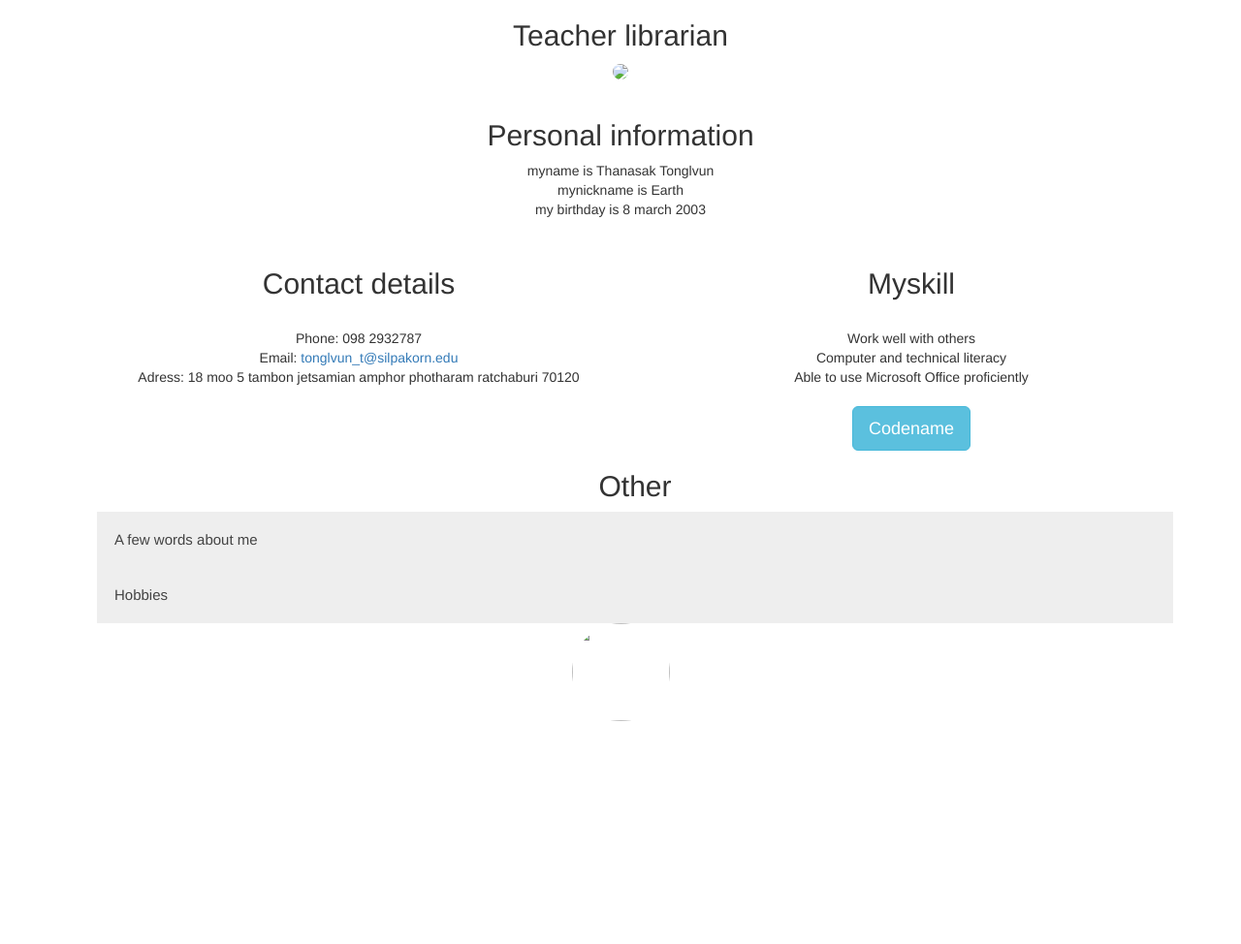
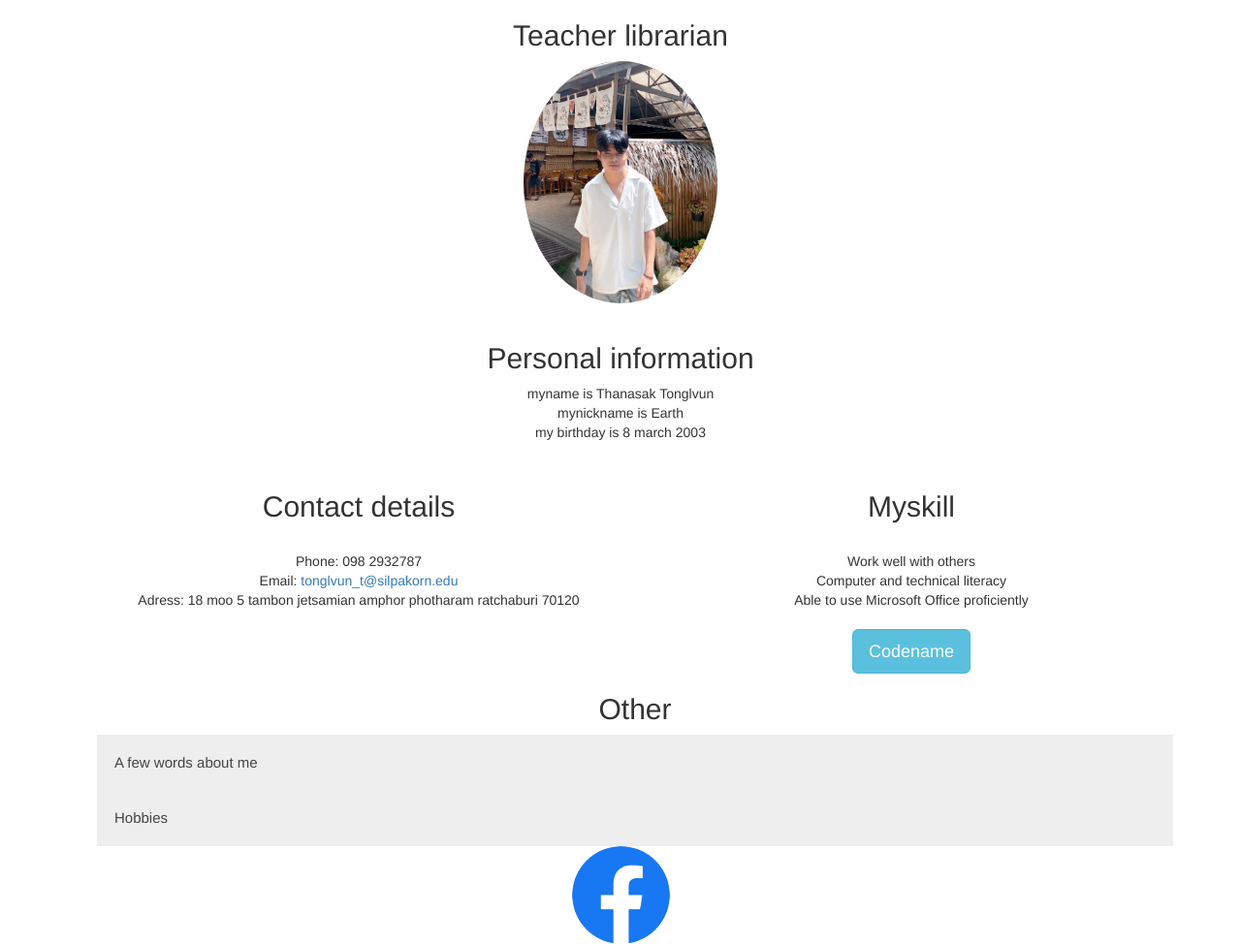
Before and after one commit to Thanasakzz/resume, a plain HTML site: page index.html in a window 1280 px wide. Shown: the whole page at 97% size. Before the commit the page ends 800 px from the top, so only its background shows below. Drawn offline with nearby package versions, Linux system fonts and the light colour scheme; files that its build step writes are made by us from their sources.

Commit message:
Update index.html

```diff
--- a/index.html
+++ b/index.html
@@ -47,7 +47,7 @@ img {
       <center align="" text="">
         <h2> Teacher librarian</h2>
       </center>
-      <center><img src="images/Thanasak.jpg" style="width:200px"></center>
+      <center><img src="Thanasak.jpg" style="width:200px"></center>
       <center><br>
         <h2> Personal information </h2>
         <p> myname is Thanasak Tonglvun <br>
@@ -129,7 +129,7 @@ for (i = 0; i < acc.length; i++) {
     <center>
       <div> <a href="https://www.facebook.com/nongearth.wattuk/" target="_blank"><img
 
-            src="images/facebooklogo.jpg" style="width: 101px; height: 101px;"></a>
+            src="facebooklogo.jpg" style="width: 101px; height: 101px;"></a>
         <br>
       </div>
       <script src="https://cdn.jsdelivr.net/npm/bootstrap@5.3.2/dist/js/bootstrap.bundle.min.js"
```
